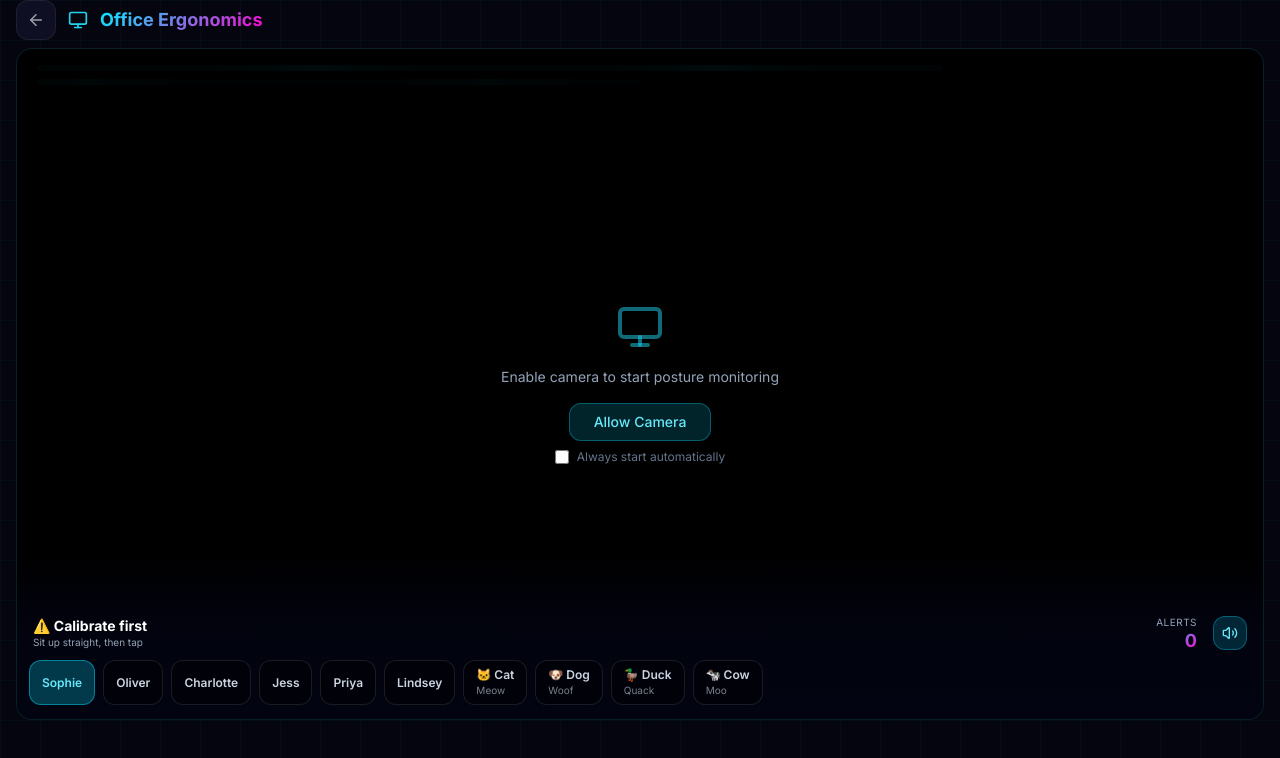
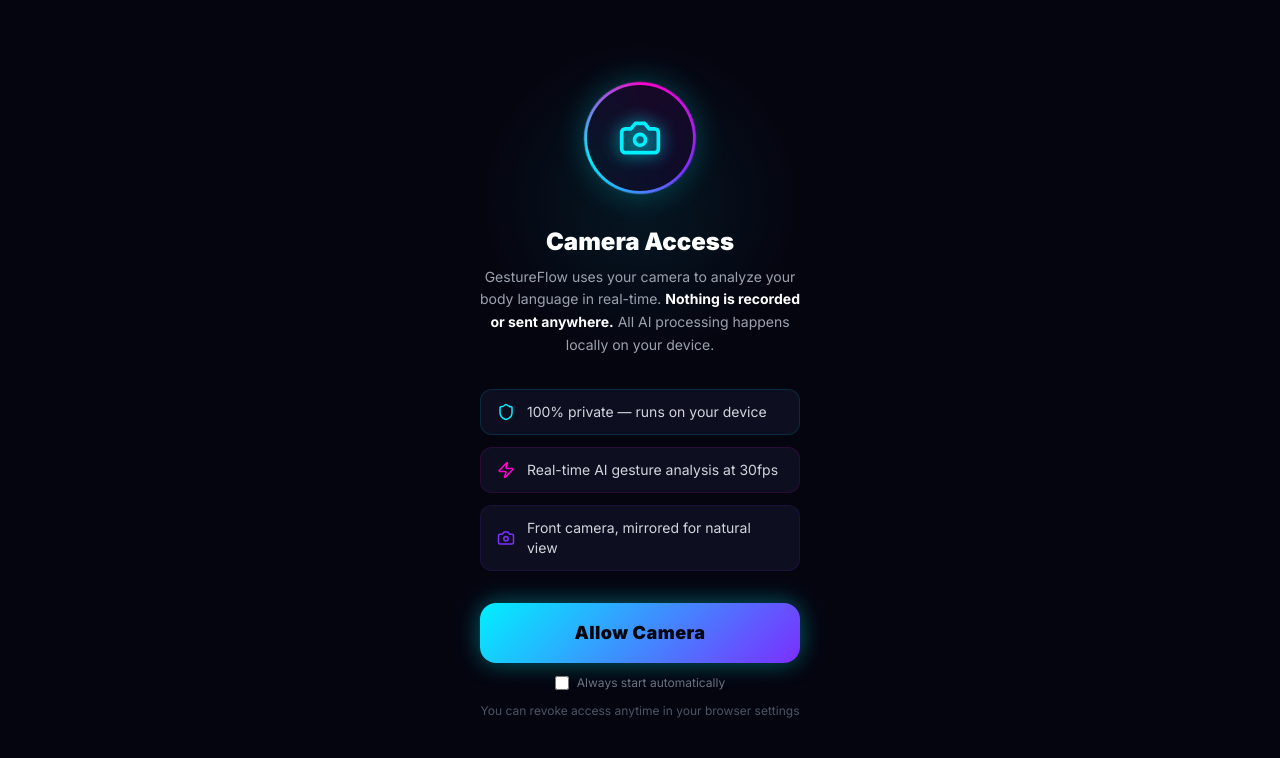
Before and after one commit to camilotapia75-create/gestureflow, a Next.js app: page /office in a window 1280 px wide. Shown: the top 758 px of the page. Built offline with nearby package versions, Linux system fonts and the light colour scheme.

Commit message:
Office: replace inline camera overlay with full CameraPermission screen
Uses same full-screen component as Presentation. Adds 'requesting' state
to avoid flash on autostart. Browser popup no longer blocks the button.

https://claude.ai/code/session_011s9YCK9NRALTMSXize9QHZ

```diff
--- a/components/OfficeErgonomics.tsx
+++ b/components/OfficeErgonomics.tsx
@@ -3,10 +3,11 @@
 import { useEffect, useRef, useState, useCallback } from 'react';
 import { useRouter } from 'next/navigation';
 import { Monitor, Volume2, VolumeX, CheckCircle2, AlertTriangle, ScanLine, ArrowLeft } from 'lucide-react';
+import CameraPermission from './CameraPermission';
 import { usePoseLandmarker } from '@/hooks/usePoseLandmarker';
 import { drawGlowingSkeleton } from '@/lib/gestureAnalysis';
 
-type CameraState = 'idle' | 'granted' | 'denied';
+type CameraState = 'idle' | 'requesting' | 'granted' | 'denied';
 type PostureState = 'good' | 'slouching' | 'unknown';
 
 const SLOUCH_TRIGGER_MS   = 2000;
@@ -166,7 +167,11 @@ export default function OfficeErgonomics() {
   const calibrationRef  = useRef<Calibration | null>(null);
   const isCalRef        = useRef(false);
 
-  const [cameraState,   setCameraState]   = useState<CameraState>('idle');
+  const [cameraState,   setCameraState]   = useState<CameraState>(() =>
+    typeof window !== 'undefined' && localStorage.getItem('gestureflow_camera_autostart') === 'true'
+      ? 'requesting'
+      : 'idle'
+  );
   const [autoStart,     setAutoStart]     = useState(false);
   const [postureState,  setPostureState]  = useState<PostureState>('unknown');
   const [voiceEnabled,  setVoiceEnabled]  = useState(true);
@@ -222,6 +227,7 @@ export default function OfficeErgonomics() {
   }, []);
 
   const startCamera = useCallback(async () => {
+    setCameraState('requesting');
     try {
       const stream = await navigator.mediaDevices.getUserMedia({
         video: { facingMode: 'user', width: { ideal: 640 }, height: { ideal: 480 } },
@@ -352,6 +358,20 @@ export default function OfficeErgonomics() {
   const postureLabel = postureState === 'good' ? 'Good posture' : postureState === 'slouching' ? 'Slouching detected!' : 'Stand by…';
   const timeSinceAlert = lastAlertTime ? Math.round((Date.now() - lastAlertTime) / 1000) : null;
 
+  if (cameraState === 'idle' || cameraState === 'denied') {
+    return (
+      <CameraPermission
+        onRequest={() => {
+          if (autoStart) localStorage.setItem('gestureflow_camera_autostart', 'true');
+          startCamera();
+        }}
+        autoStart={autoStart}
+        onAutoStartChange={setAutoStart}
+        error={cameraState === 'denied' ? 'Camera access denied. Please allow camera in your browser settings.' : null}
+      />
+    );
+  }
+
   return (
     <div className="cyber-bg flex flex-col" style={{ height: '100dvh' }}>
       {/* Header */}
@@ -372,39 +392,12 @@ export default function OfficeErgonomics() {
         <video ref={videoRef} className="camera-feed absolute inset-0 w-full h-full object-cover" playsInline muted />
         <canvas ref={canvasRef} className="camera-feed absolute inset-0 w-full h-full" style={{ pointerEvents: 'none' }} />
 
-        {/* Idle / denied */}
-        {cameraState !== 'granted' && (
-          <div className="absolute inset-0 flex flex-col items-center justify-center gap-4 px-6">
-            <div className="absolute top-4 left-5 right-5 flex flex-col gap-2 pointer-events-none">
-              <div className="skeleton h-1.5 w-3/4 rounded-full opacity-40" />
-              <div className="skeleton h-1.5 w-1/2 rounded-full opacity-25" />
-            </div>
-            <Monitor className="text-cyan-400/50" size={48} />
-            <p className="text-slate-400 text-sm text-center">
-              {cameraState === 'denied' ? 'Camera access denied.' : 'Enable camera to start posture monitoring'}
-            </p>
-            {cameraState === 'idle' && (
-              <div className="flex flex-col items-center gap-2">
-                <button
-                  onClick={() => {
-                    if (autoStart) localStorage.setItem('gestureflow_camera_autostart', 'true');
-                    startCamera();
-                  }}
-                  className="px-6 py-2 rounded-xl bg-cyan-500/20 border border-cyan-500/40 text-cyan-300 text-sm font-medium"
-                >
-                  Allow Camera
-                </button>
-                <label className="flex items-center gap-2 cursor-pointer select-none">
-                  <input
-                    type="checkbox"
-                    checked={autoStart}
-                    onChange={e => setAutoStart(e.target.checked)}
-                    className="w-3.5 h-3.5 accent-cyan-400"
-                  />
-                  <span className="text-xs text-slate-500">Always start automatically</span>
-                </label>
-              </div>
-            )}
+        {/* Requesting — spinner while camera starts */}
+        {cameraState === 'requesting' && (
+          <div className="absolute inset-0 flex flex-col items-center justify-center gap-3 bg-[#050510]">
+            <div className="w-10 h-10 rounded-full border-2 animate-spin"
+              style={{ borderColor: '#00f0ff', borderTopColor: 'transparent' }} />
+            <p className="text-sm text-gray-400">Starting camera…</p>
           </div>
         )}
 
```
